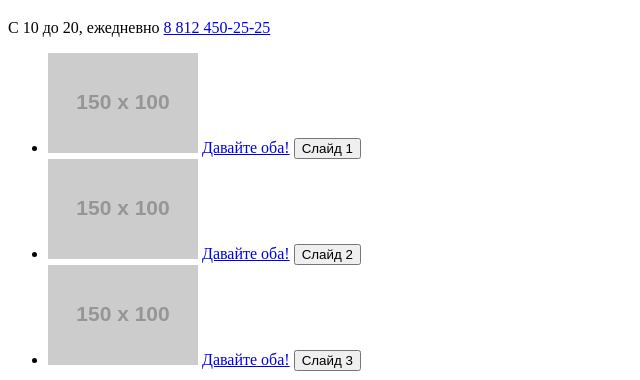
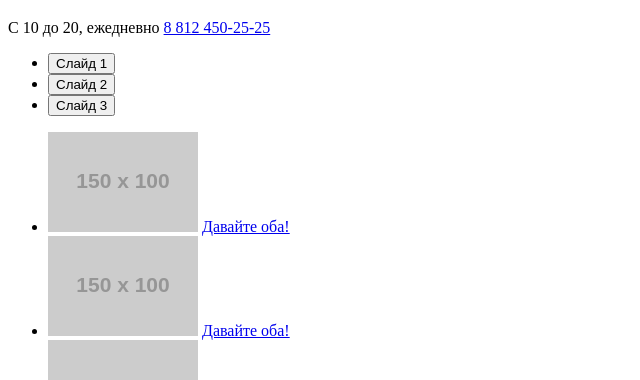
Before and after one commit to olyamosunova/1162533-gllacy-26, a plain HTML site: page index.html in a window 1280 px wide. Shown: the part 403-783 px from the top of the page, without its empty margins (0-640 px from the left). Drawn offline with Linux system fonts and the light colour scheme; placeholder pictures from the web are drawn by us.

Commit message:
Замечания исправлены

```diff
--- a/index.html
+++ b/index.html
@@ -44,20 +44,23 @@
         без промежуточных переходов.  -->
 
         <ul>
+          <li><button type="button">Слайд 1</button></li>
+          <li><button type="button">Слайд 2</button></li>
+          <li><button type="button">Слайд 3</button></li>
+        </ul>
+
+        <ul>
           <li>
             <img src="https://via.placeholder.com/150x100" alt="Крем брюле и пломбир с малиновым джемом">
             <a href="#">Давайте оба!</a>
-            <button type="button">Слайд 1</button>
           </li>
           <li>
             <img src="https://via.placeholder.com/150x100" alt="Шоколадный пломбир и лимонный сорбет">
             <a href="#">Давайте оба!</a>
-            <button type="button">Слайд 2</button>
           </li>
           <li>
             <img src="https://via.placeholder.com/150x100" alt="Пломбир с помадкой и клубничный сорбет">
             <a href="#">Давайте оба!</a>
-            <button type="button">Слайд 3</button>
           </li>
         </ul>
 
```
